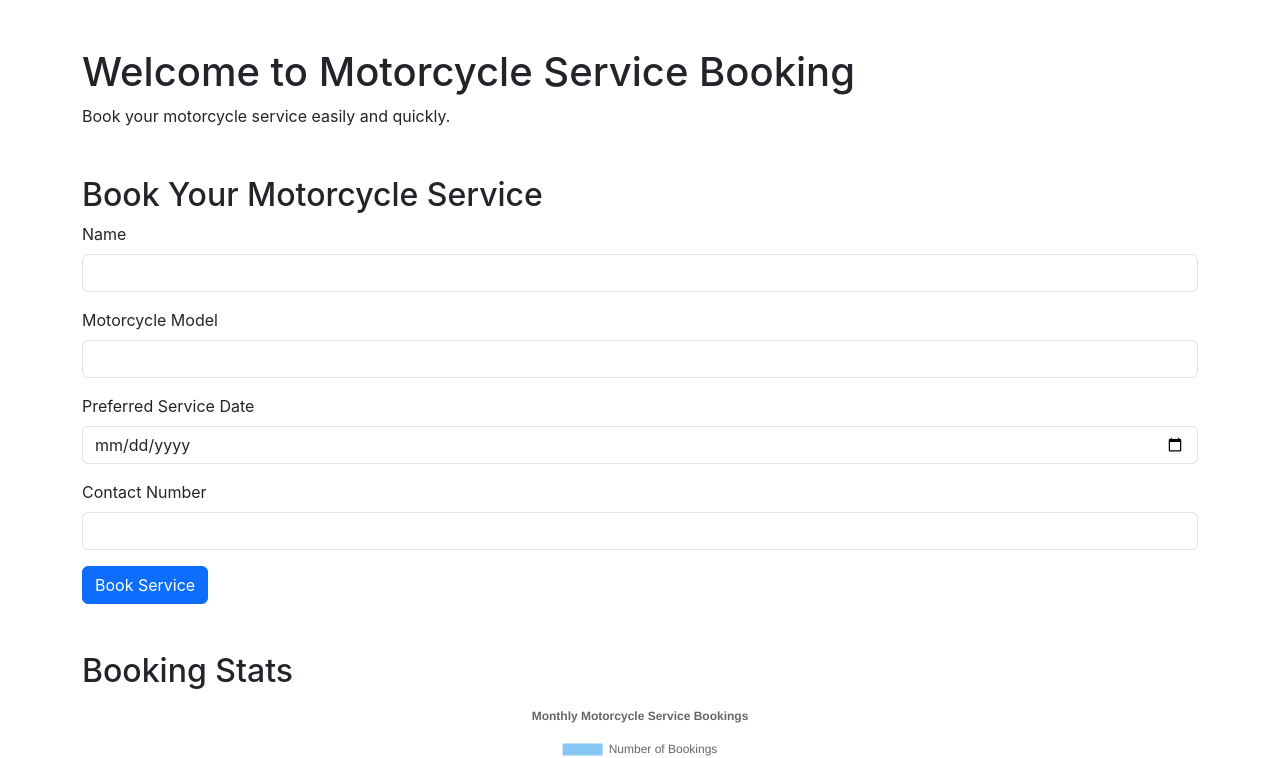
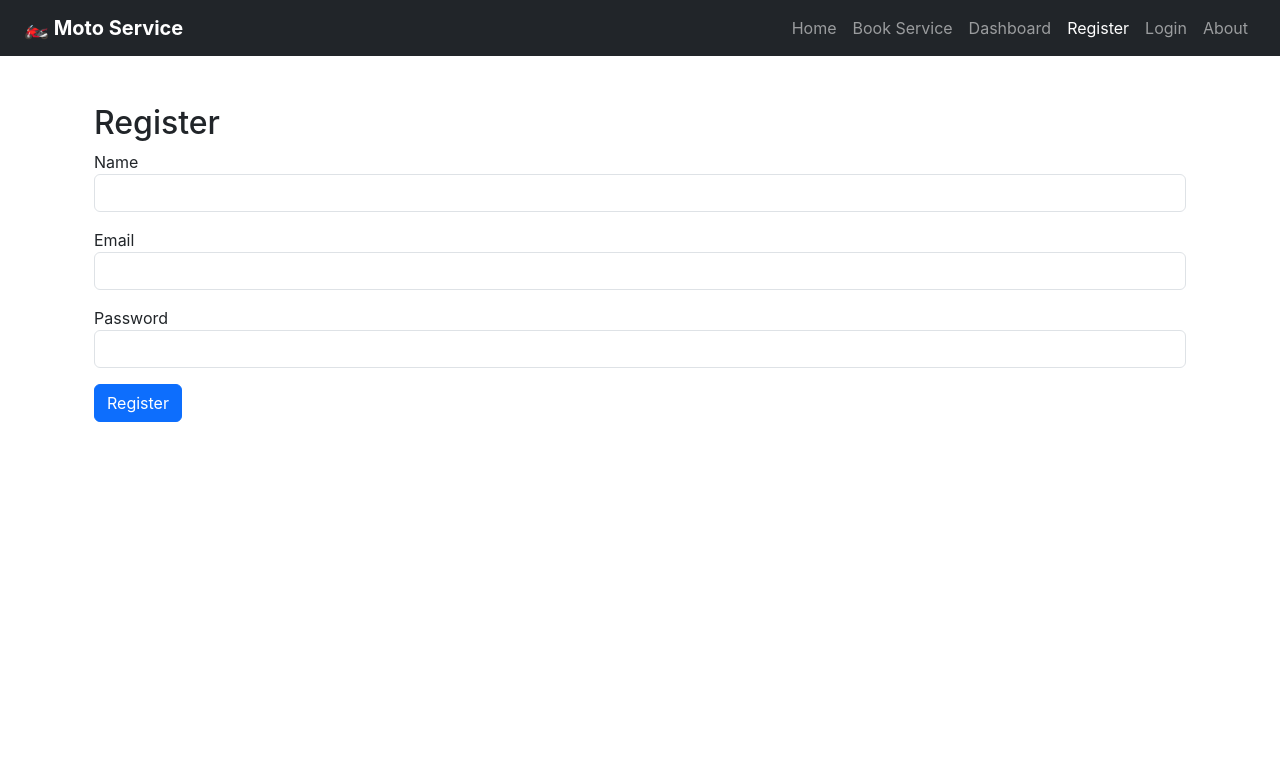
Before and after one commit to harishkumarsg/moto-service-frontend, a React (Create React App) app: page /register in a window 1280 px wide. Shown: the top 758 px of the page. Built offline with nearby package versions, Linux system fonts and the light colour scheme; no server answers; a small style sheet from the web is missing.

Commit message:
Update frontend with new changes

```diff
--- a/package.json
+++ b/package.json
@@ -12,6 +12,7 @@
     "react": "^19.1.0",
     "react-chartjs-2": "^5.3.0",
     "react-dom": "^19.1.0",
+    "react-router-dom": "^7.6.2",
     "react-scripts": "5.0.1",
     "web-vitals": "^2.1.4"
   },
--- a/public/index.html
+++ b/public/index.html
@@ -10,34 +10,27 @@
       content="Web site created using create-react-app"
     />
     <link rel="apple-touch-icon" href="%PUBLIC_URL%/logo192.png" />
-    <!--
-      manifest.json provides metadata used when your web app is installed on a
-      user's mobile device or desktop. See https://developers.google.com/web/fundamentals/web-app-manifest/
-    -->
     <link rel="manifest" href="%PUBLIC_URL%/manifest.json" />
-    <!--
-      Notice the use of %PUBLIC_URL% in the tags above.
-      It will be replaced with the URL of the `public` folder during the build.
-      Only files inside the `public` folder can be referenced from the HTML.
 
-      Unlike "/favicon.ico" or "favicon.ico", "%PUBLIC_URL%/favicon.ico" will
-      work correctly both with client-side routing and a non-root public URL.
-      Learn how to configure a non-root public URL by running `npm run build`.
-    -->
-    <title>React App</title>
+    <!-- ✅ Bootstrap CSS (Already imported in index.js but safe here too) -->
+    <link
+      href="https://cdn.jsdelivr.net/npm/bootstrap@5.3.3/dist/css/bootstrap.min.css"
+      rel="stylesheet"
+      integrity="sha384-ST5KZo6lktzjPOiAGnsGc7n0RzN9cQijj9MlDC8kXPE1xIik5XgVn9ka92ZnZ9BB"
+      crossorigin="anonymous"
+    />
+
+    <title>Moto Service</title>
   </head>
   <body>
     <noscript>You need to enable JavaScript to run this app.</noscript>
     <div id="root"></div>
-    <!--
-      This HTML file is a template.
-      If you open it directly in the browser, you will see an empty page.
 
-      You can add webfonts, meta tags, or analytics to this file.
-      The build step will place the bundled scripts into the <body> tag.
-
-      To begin the development, run `npm start` or `yarn start`.
-      To create a production bundle, use `npm run build` or `yarn build`.
-    -->
+    <!-- ✅ Bootstrap JS Bundle (required for navbar toggling, modals, etc.) -->
+    <script
+      src="https://cdn.jsdelivr.net/npm/bootstrap@5.3.3/dist/js/bootstrap.bundle.min.js"
+      integrity="sha384-9ndCyUa6LlG0rGf7n5M0ySC3nEzdhVv8fivZ6PSn3SkzvTwtlw/pc7sGtvKnuZQK"
+      crossorigin="anonymous"
+    ></script>
   </body>
 </html>
--- a/src/App.js
+++ b/src/App.js
@@ -1,15 +1,29 @@
 import React from 'react';
+import { BrowserRouter as Router, Routes, Route } from 'react-router-dom';
+
 import Home from './components/Home';
 import BookingForm from './components/BookingForm';
 import Dashboard from './components/Dashboard';
+import Register from './components/Register';
+import Login from './components/Login';
+import About from './components/About'; // ✅ About page
+import Navbar from './components/Navbar'; // ✅ Navbar
 
 function App() {
   return (
-    <div>
-      <Home />
-      <BookingForm />
-      <Dashboard />
-    </div>
+    <Router>
+      <Navbar />
+      <div className="container mt-4">
+        <Routes>
+          <Route path="/" element={<Home />} />
+          <Route path="/booking" element={<BookingForm />} />
+          <Route path="/dashboard" element={<Dashboard />} />
+          <Route path="/register" element={<Register />} />
+          <Route path="/login" element={<Login />} />
+          <Route path="/about" element={<About />} /> {/* ✅ New "About" route */}
+        </Routes>
+      </div>
+    </Router>
   );
 }
 
--- /dev/null
+++ b/src/components/About.js
@@ -0,0 +1,22 @@
+import React from 'react';
+
+function About() {
+  return (
+    <div className="container mt-5">
+      <div className="card p-4 shadow-sm">
+        <h2>About Moto Service</h2>
+        <p>
+          Moto Service is a web-based platform designed to streamline the motorcycle service booking experience.
+          Whether you're maintaining your daily commuter or your weekend cruiser, we help you easily schedule
+          services, track bookings, and view monthly stats on our dashboard.
+        </p>
+        <p>
+          This project was developed as a capstone for learning full-stack development using React.js, Node.js,
+          Express, and MongoDB.
+        </p>
+      </div>
+    </div>
+  );
+}
+
+export default About;
--- a/src/components/BookingForm.js
+++ b/src/components/BookingForm.js
@@ -9,7 +9,7 @@ function BookingForm() {
   });
 
   const [message, setMessage] = useState('');
-  const apiUrl = process.env.REACT_APP_API_URL; // ✅ Use environment variable
+  const apiUrl = process.env.REACT_APP_API_URL;
 
   const handleChange = (e) => {
     setFormData({ ...formData, [e.target.name]: e.target.value });
@@ -45,7 +45,8 @@ function BookingForm() {
 
   return (
     <div className="container mt-5">
-      <h2>Book Your Motorcycle Service</h2>
+      <div className="card shadow-sm p-4">
+        <h2 className="text-center mb-4">Book Your Motorcycle Service</h2>
         <form onSubmit={handleSubmit}>
           <div className="mb-3">
             <label className="form-label">Name</label>
@@ -56,6 +57,7 @@ function BookingForm() {
               value={formData.name}
               onChange={handleChange}
               required
+              placeholder="Enter your name"
             />
           </div>
 
@@ -68,6 +70,7 @@ function BookingForm() {
               value={formData.motorcycleModel}
               onChange={handleChange}
               required
+              placeholder="e.g., Royal Enfield Classic 350"
             />
           </div>
 
@@ -92,12 +95,19 @@ function BookingForm() {
               value={formData.contact}
               onChange={handleChange}
               required
+              placeholder="10-digit mobile number"
             />
           </div>
 
-        <button type="submit" className="btn btn-primary">Book Service</button>
+          <button type="submit" className="btn btn-success w-100">Book Service</button>
         </form>
-      {message && <p className="mt-3">{message}</p>}
+
+        {message && (
+          <div className="alert mt-4" style={{ color: message.includes('✅') ? 'green' : 'red' }}>
+            {message}
+          </div>
+        )}
+      </div>
     </div>
   );
 }
--- a/src/components/Dashboard.js
+++ b/src/components/Dashboard.js
@@ -77,8 +77,10 @@ const Dashboard = () => {
 
   return (
     <div className="container mt-5">
-      <h2>Booking Stats</h2>
-      <Bar data={data} options={options} />
+      <div className="card shadow-sm p-4">
+        <h2 className="text-center mb-4">Booking Stats</h2>
+        <Bar data={data} options={options} />
+      </div>
     </div>
   );
 };
--- a/src/components/Home.js
+++ b/src/components/Home.js
@@ -1,10 +1,15 @@
 import React from 'react';
+import { Link } from 'react-router-dom';
 
 function Home() {
   return (
     <div className="container mt-5">
-      <h1>Welcome to Motorcycle Service Booking</h1>
-      <p>Book your motorcycle service easily and quickly.</p>
+      <div className="card p-4 shadow-sm text-center">
+        <h2 className="mb-3">🏍️ Welcome to Moto Service!</h2>
+        <p className="lead">Book your motorcycle service easily and quickly.</p>
+        <p>Use the navigation bar above to register, log in, and manage your service bookings efficiently.</p>
+        <Link to="/booking" className="btn btn-primary mt-3">Book a Service</Link>
+      </div>
     </div>
   );
 }
--- /dev/null
+++ b/src/components/Login.js
@@ -0,0 +1,82 @@
+import React, { useState } from 'react';
+
+function Login() {
+  const [formData, setFormData] = useState({
+    email: '',
+    password: ''
+  });
+
+  const [loading, setLoading] = useState(false);
+
+  const handleChange = (e) => {
+    setFormData({ ...formData, [e.target.name]: e.target.value });
+  };
+
+  const handleSubmit = async (e) => {
+    e.preventDefault();
+    setLoading(true);
+
+    try {
+      const apiUrl = process.env.REACT_APP_API_URL;
+      const response = await fetch(`${apiUrl}/api/auth/login`, {
+        method: 'POST',
+        headers: {
+          'Content-Type': 'application/json'
+        },
+        body: JSON.stringify(formData)
+      });
+
+      const result = await response.json();
+
+      if (response.ok) {
+        alert('✅ Login successful!');
+        // If needed: Save token in localStorage
+        // localStorage.setItem('token', result.token);
+        setFormData({ email: '', password: '' });
+      } else {
+        alert(`❌ ${result.message || 'Login failed'}`);
+      }
+    } catch (error) {
+      alert('⚠️ Error: ' + error.message);
+    } finally {
+      setLoading(false);
+    }
+  };
+
+  return (
+    <div className="container mt-5">
+      <h2>Login</h2>
+      <form onSubmit={handleSubmit}>
+        <div className="mb-3">
+          <label>Email</label>
+          <input
+            type="email"
+            name="email"
+            className="form-control"
+            value={formData.email}
+            onChange={handleChange}
+            required
+          />
+        </div>
+
+        <div className="mb-3">
+          <label>Password</label>
+          <input
+            type="password"
+            name="password"
+            className="form-control"
+            value={formData.password}
+            onChange={handleChange}
+            required
+          />
+        </div>
+
+        <button type="submit" className="btn btn-success" disabled={loading}>
+          {loading ? 'Logging in...' : 'Login'}
+        </button>
+      </form>
+    </div>
+  );
+}
+
+export default Login;
--- /dev/null
+++ b/src/components/Navbar.js
@@ -0,0 +1,47 @@
+import React from 'react';
+import { NavLink } from 'react-router-dom';
+
+function Navbar() {
+  return (
+    <nav className="navbar navbar-expand-lg navbar-dark bg-dark px-4">
+      <NavLink className="navbar-brand fw-bold" to="/">🏍️ Moto Service</NavLink>
+
+      <button
+        className="navbar-toggler"
+        type="button"
+        data-bs-toggle="collapse"
+        data-bs-target="#navbarNav"
+        aria-controls="navbarNav"
+        aria-expanded="false"
+        aria-label="Toggle navigation"
+      >
+        <span className="navbar-toggler-icon"></span>
+      </button>
+
+      <div className="collapse navbar-collapse" id="navbarNav">
+        <ul className="navbar-nav ms-auto">
+          <li className="nav-item">
+            <NavLink className="nav-link" exact="true" to="/">Home</NavLink>
+          </li>
+          <li className="nav-item">
+            <NavLink className="nav-link" to="/booking">Book Service</NavLink>
+          </li>
+          <li className="nav-item">
+            <NavLink className="nav-link" to="/dashboard">Dashboard</NavLink>
+          </li>
+          <li className="nav-item">
+            <NavLink className="nav-link" to="/register">Register</NavLink>
+          </li>
+          <li className="nav-item">
+            <NavLink className="nav-link" to="/login">Login</NavLink>
+          </li>
+          <li className="nav-item">
+            <NavLink className="nav-link" to="/about">About</NavLink> {/* ✅ Added */}
+          </li>
+        </ul>
+      </div>
+    </nav>
+  );
+}
+
+export default Navbar;
--- /dev/null
+++ b/src/components/Register.js
@@ -0,0 +1,93 @@
+import React, { useState } from 'react';
+
+function Register() {
+  const [formData, setFormData] = useState({
+    name: '',
+    email: '',
+    password: ''
+  });
+
+  const [loading, setLoading] = useState(false);
+
+  const handleChange = (e) => {
+    setFormData({ ...formData, [e.target.name]: e.target.value });
+  };
+
+  const handleSubmit = async (e) => {
+    e.preventDefault();
+    setLoading(true);
+
+    try {
+      const apiUrl = process.env.REACT_APP_API_URL;
+      const response = await fetch(`${apiUrl}/api/auth/register`, {
+        method: 'POST',
+        headers: {
+          'Content-Type': 'application/json'
+        },
+        body: JSON.stringify(formData)
+      });
+
+      const result = await response.json();
+
+      if (response.ok) {
+        alert('✅ Registration successful!');
+        setFormData({ name: '', email: '', password: '' });
+      } else {
+        alert(`❌ ${result.message || 'Registration failed'}`);
+      }
+    } catch (error) {
+      alert('⚠️ Error: ' + error.message);
+    } finally {
+      setLoading(false);
+    }
+  };
+
+  return (
+    <div className="container mt-5">
+      <h2>Register</h2>
+      <form onSubmit={handleSubmit}>
+        <div className="mb-3">
+          <label>Name</label>
+          <input
+            type="text"
+            name="name"
+            className="form-control"
+            value={formData.name}
+            onChange={handleChange}
+            required
+          />
+        </div>
+
+        <div className="mb-3">
+          <label>Email</label>
+          <input
+            type="email"
+            name="email"
+            className="form-control"
+            value={formData.email}
+            onChange={handleChange}
+            required
+          />
+        </div>
+
+        <div className="mb-3">
+          <label>Password</label>
+          <input
+            type="password"
+            name="password"
+            className="form-control"
+            value={formData.password}
+            onChange={handleChange}
+            required
+          />
+        </div>
+
+        <button type="submit" className="btn btn-primary" disabled={loading}>
+          {loading ? 'Registering...' : 'Register'}
+        </button>
+      </form>
+    </div>
+  );
+}
+
+export default Register;
```
Also changed, not shown: 2 other files (tests, documents, lock files or other folders). Lines whose indentation alone changed are shown as unchanged.
